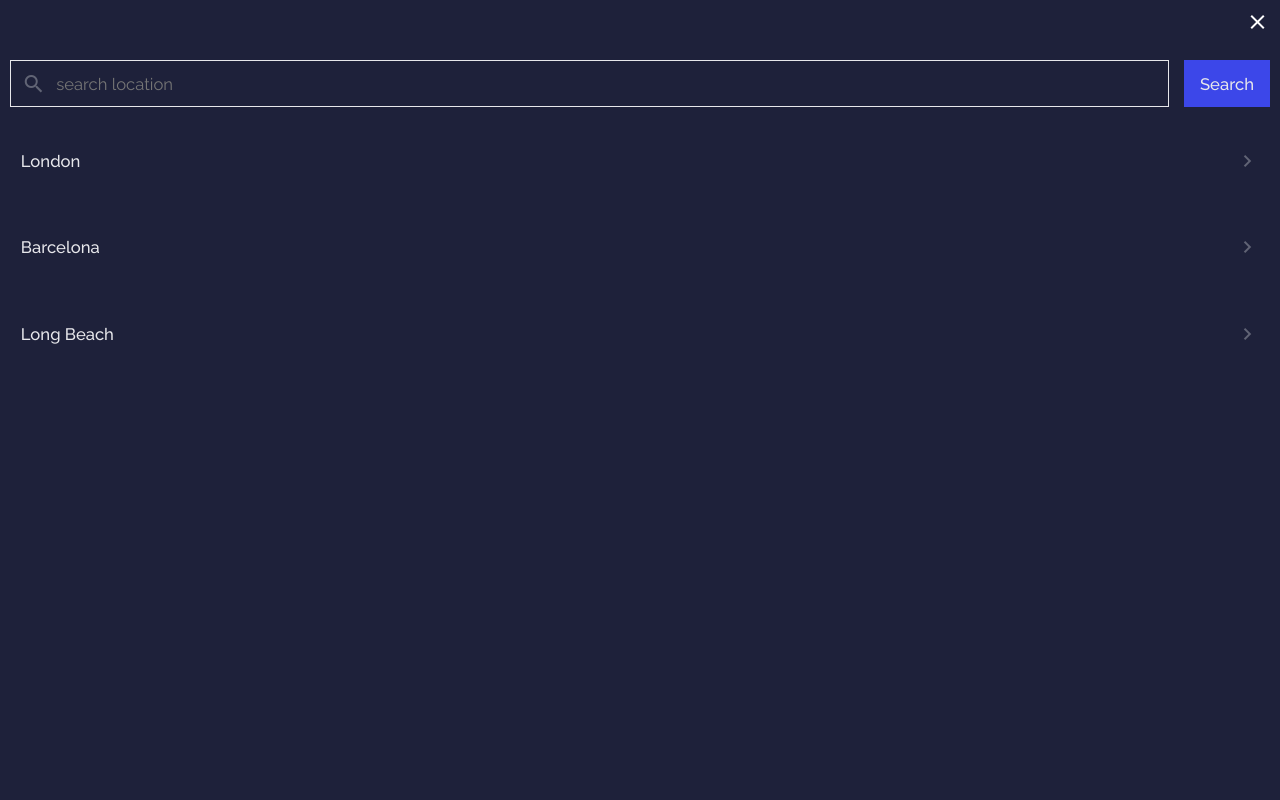
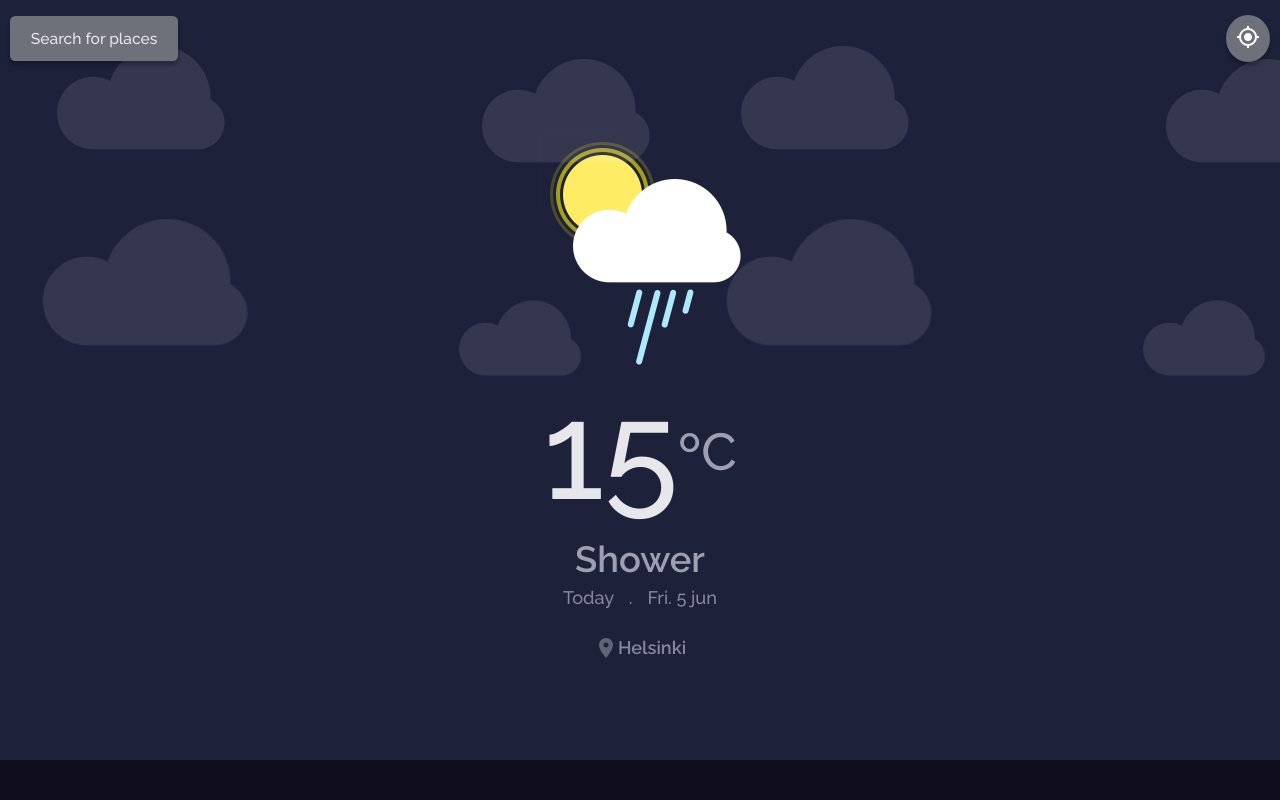
Before and after one commit to Matheus-Galdino/Weather-App, a Vue app: page / in a window 1280 px wide. Shown: the top 800 px of the page. Built offline with nearby package versions, Linux system fonts and the light colour scheme.

Commit message:
replace base html for components

```diff
--- a/src/App.vue
+++ b/src/App.vue
@@ -7,34 +7,7 @@
     </button>
   </nav>
 
-  <div id="search-area">
-    <header>
-      <span class="material-icons"> clear </span>
-
-      <div class="search-group">
-        <div class="input-group">
-          <span class="material-icons"> search </span>
-          <input type="text" placeholder="search location" />
-        </div>
-        <button>Search</button>
-      </div>
-    </header>
-
-    <div class="locations">
-      <article class="location">
-        <p>London</p>
-        <span class="material-icons"> keyboard_arrow_right </span>
-      </article>
-      <article class="location">
-        <p>Barcelona</p>
-        <span class="material-icons"> keyboard_arrow_right </span>
-      </article>
-      <article class="location">
-        <p>Long Beach</p>
-        <span class="material-icons"> keyboard_arrow_right </span>
-      </article>
-    </div>
-  </div>
+  <SearchArea />
 
   <section id="today-forecast">
     <img src="./assets/Shower.png" alt="sunny with clouds" />
@@ -58,50 +31,11 @@
 
   <section id="aditional-details">
     <div class="forecasts">
-      <section class="forecast">
-        <h4>Tomorrow</h4>
-        <img src="./assets/Sleet.png" />
-        <p>
-          16ºC
-          <span class="minimun">11ºC</span>
-        </p>
-      </section>
-
-      <section class="forecast">
-        <h4>Sun, 7 Jun</h4>
-        <img src="./assets/Sleet.png" />
-        <p>
-          16ºC
-          <span class="minimun">11ºC</span>
-        </p>
-      </section>
-
-      <section class="forecast">
-        <h4>Mon, 8 Jun</h4>
-        <img src="./assets/Thunderstorm.png" />
-        <p>
-          16ºC
-          <span class="minimun">11ºC</span>
-        </p>
-      </section>
-
-      <section class="forecast">
-        <h4>Tue, 9 Jun</h4>
-        <img src="./assets/Clear.png" />
-        <p>
-          16ºC
-          <span class="minimun">11ºC</span>
-        </p>
-      </section>
-
-      <section class="forecast">
-        <h4>Wed, 10 Jun</h4>
-        <img src="./assets/HeavyRain.png" />
-        <p>
-          16ºC
-          <span class="minimun">11ºC</span>
-        </p>
-      </section>
+      <Forecast />
+      <Forecast />
+      <Forecast />
+      <Forecast />
+      <Forecast />
     </div>
 
     <div class="highlights">
@@ -141,9 +75,15 @@
 </template>
 
 <script>
+import Forecast from "./components/Forecast";
+import SearchArea from "./components/SearchArea";
+
 export default {
   name: "App",
-  components: {},
+  components: {
+    Forecast,
+    SearchArea,
+  },
 };
 </script>
 
@@ -190,104 +130,6 @@ nav .search-button {
 nav .gps-button {
   padding: 10px;
   border-radius: 50%;
-}
-
-/*#endregion*/
-
-/*#region Search area*/
-#search-area {
-  position: fixed;
-  background: #1e213a;
-  left: 0;
-  top: 0;
-  right: 0;
-  bottom: 0;
-  z-index: 1000;
-
-  padding: 1rem;
-}
-
-#search-area header {
-  width: 100%;
-  display: flex;
-  flex-direction: column;
-}
-
-#search-area header > .material-icons {
-  color: white;
-  cursor: pointer;
-  align-self: flex-end;
-}
-
-#search-area .search-group {
-  display: flex;
-  margin-top: 2.5rem;
-}
-
-#search-area .input-group {
-  border: 1px solid #e7e7eb;
-  display: flex;
-  align-items: center;
-  flex-grow: 1;
-  padding: 1rem;
-  margin-right: 1.5rem;
-}
-
-#search-area .input-group .material-icons {
-  color: #616475;
-  margin-right: 1rem;
-}
-
-#search-area .input-group input {
-  background: transparent;
-  border: none;
-  font-size: 1.6rem;
-  color: white;
-}
-
-#search-area .search-group button {
-  background: #3c47e9;
-  border: none;
-
-  font-weight: 500;
-  font-size: 1.6rem;
-
-  color: #e7e7eb;
-
-  padding: 0.5rem 1.5rem;
-
-  cursor: pointer;
-}
-
-.locations {
-  margin-top: 2rem;
-}
-
-.location {
-  display: flex;
-  align-items: center;
-  justify-content: space-between;
-
-  padding: 2rem 1rem;
-  margin-bottom: 2rem;
-
-  cursor: pointer;
-  transition: all 0.3s ease-out;
-}
-
-.location:hover {
-  border: 1px solid #616475;
-}
-
-.location p {
-  font-weight: 500;
-  font-size: 1.6rem;
-
-  color: #e7e7eb;
-}
-
-.location .material-icons {
-  color: #616475;
 }
 
 /*#endregion*/
@@ -366,44 +208,6 @@ nav .gps-button {
 /*#region Aditional details */
 #aditional-details {
   padding-top: 6rem;
-}
-
-.forecasts {
-  margin: 0 10vw;
-  padding: 0 1rem;
-  display: grid;
-  column-gap: 1rem;
-  row-gap: 3rem;
-  justify-items: center;
-  grid-template-columns: 1fr 1fr;
-}
-
-.forecast {
-  background: #1e213a;
-  padding: 2rem 3rem;
-  display: flex;
-  flex-direction: column;
-}
-
-.forecast p,
-h4 {
-  color: #e7e7eb;
-  font-weight: 500;
-  font-size: 1.6rem;
-}
-
-.forecast h4 {
-  text-align: center;
-}
-
-.forecast img {
-  height: 6rem;
-  margin: 2rem auto 3rem;
-}
-
-.forecast .minimun {
-  color: #a09fb1;
-  margin-left: 1rem;
 }
 
 .highlights {
--- /dev/null
+++ b/src/components/Forecast.vue
@@ -0,0 +1,56 @@
+<template>
+  <section class="forecast">
+    <h4>Tomorrow</h4>
+    <img src="../assets/Sleet.png" />
+    <p>
+      16ºC
+      <span class="minimun">11ºC</span>
+    </p>
+  </section>
+</template>
+
+<script>
+export default {
+  name: "Forecast",
+};
+</script>
+
+<style>
+.forecasts {
+  margin: 0 10vw;
+  padding: 0 1rem;
+  display: grid;
+  column-gap: 1rem;
+  row-gap: 3rem;
+  justify-items: center;
+  grid-template-columns: 1fr 1fr;
+}
+
+.forecast {
+  background: #1e213a;
+  padding: 2rem 3rem;
+  display: flex;
+  flex-direction: column;
+}
+
+.forecast p,
+h4 {
+  color: #e7e7eb;
+  font-weight: 500;
+  font-size: 1.6rem;
+}
+
+.forecast h4 {
+  text-align: center;
+}
+
+.forecast img {
+  height: 6rem;
+  margin: 2rem auto 3rem;
+}
+
+.forecast .minimun {
+  color: #a09fb1;
+  margin-left: 1rem;
+}
+</style>
--- /dev/null
+++ b/src/components/Location.vue
@@ -0,0 +1,39 @@
+<template>
+  <article class="location">
+    <p>London</p>
+    <span class="material-icons"> keyboard_arrow_right </span>
+  </article>
+</template>
+
+<script>
+export default {};
+</script>
+
+<style>
+.location {
+  display: flex;
+  align-items: center;
+  justify-content: space-between;
+
+  padding: 2rem 1rem;
+  margin-bottom: 2rem;
+
+  cursor: pointer;
+  transition: all 0.3s ease-out;
+}
+
+.location:hover {
+  border: 1px solid #616475;
+}
+
+.location p {
+  font-weight: 500;
+  font-size: 1.6rem;
+
+  color: #e7e7eb;
+}
+
+.location .material-icons {
+  color: #616475;
+}
+</style>
--- /dev/null
+++ b/src/components/SearchArea.vue
@@ -0,0 +1,101 @@
+<template>
+  <div id="search-area">
+    <header>
+      <span class="material-icons"> clear </span>
+
+      <div class="search-group">
+        <div class="input-group">
+          <span class="material-icons"> search </span>
+          <input type="text" placeholder="search location" />
+        </div>
+        <button>Search</button>
+      </div>
+    </header>
+
+    <div class="locations">
+      <Location />
+    </div>
+  </div>
+</template>
+
+<script>
+import Location from "./Location";
+
+export default {
+  name: "SearchArea",
+  components: {
+    Location,
+  },
+};
+</script>
+
+<style>
+#search-area {
+  position: fixed;
+  background: #1e213a;
+  left: 0;
+  top: 0;
+  right: 0;
+  bottom: 0;
+  z-index: 1000;
+  display: none;
+
+  padding: 1rem;
+}
+
+#search-area header {
+  width: 100%;
+  display: flex;
+  flex-direction: column;
+}
+
+#search-area header > .material-icons {
+  color: white;
+  cursor: pointer;
+  align-self: flex-end;
+}
+
+#search-area .search-group {
+  display: flex;
+  margin-top: 2.5rem;
+}
+
+#search-area .input-group {
+  border: 1px solid #e7e7eb;
+  display: flex;
+  align-items: center;
+  flex-grow: 1;
+  padding: 1rem;
+  margin-right: 1.5rem;
+}
+
+#search-area .input-group .material-icons {
+  color: #616475;
+  margin-right: 1rem;
+}
+
+#search-area .input-group input {
+  background: transparent;
+  border: none;
+  font-size: 1.6rem;
+  color: white;
+}
+
+#search-area .search-group button {
+  background: #3c47e9;
+  border: none;
+
+  font-weight: 500;
+  font-size: 1.6rem;
+
+  color: #e7e7eb;
+
+  padding: 0.5rem 1.5rem;
+
+  cursor: pointer;
+}
+
+.locations {
+  margin-top: 2rem;
+}
+</style>
```
